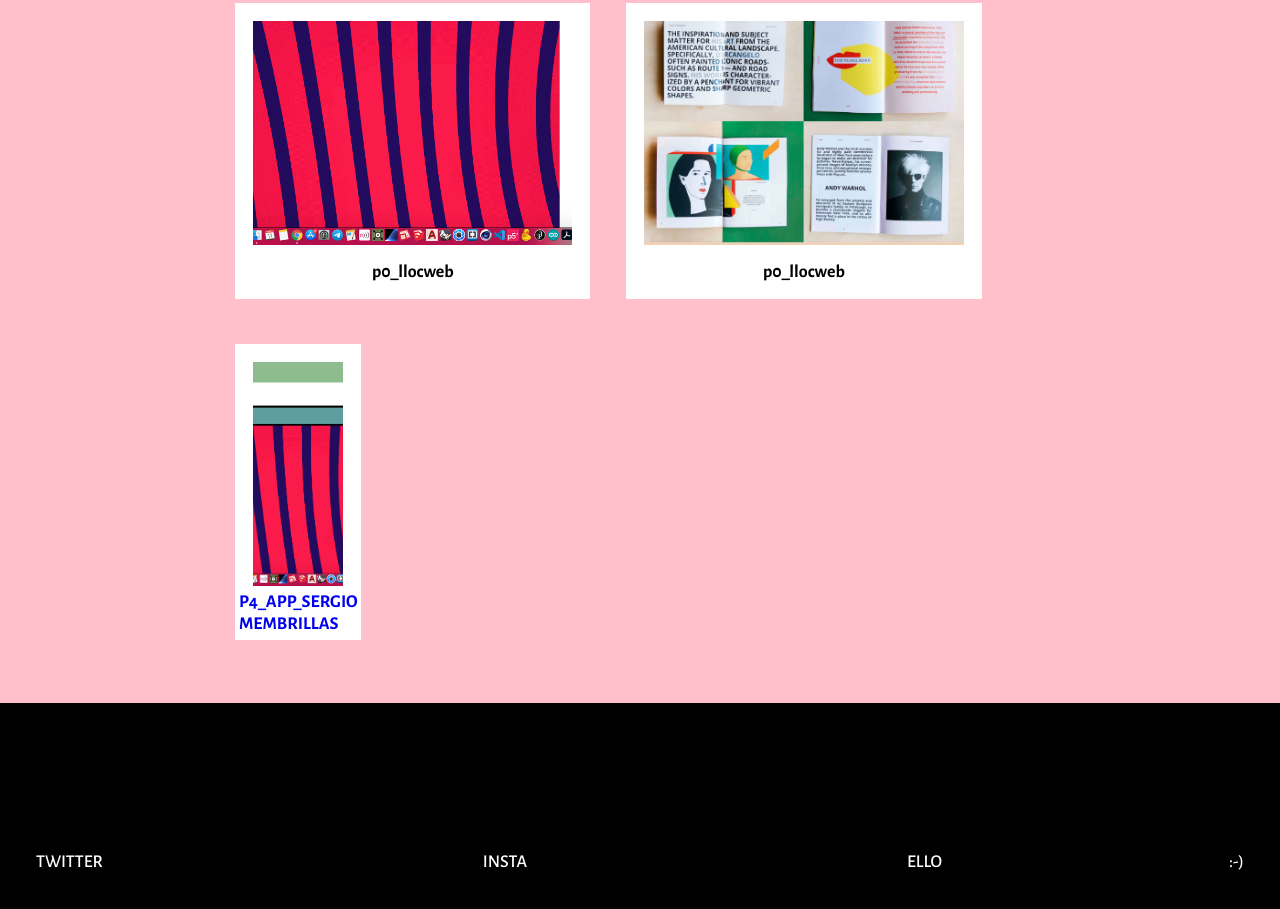
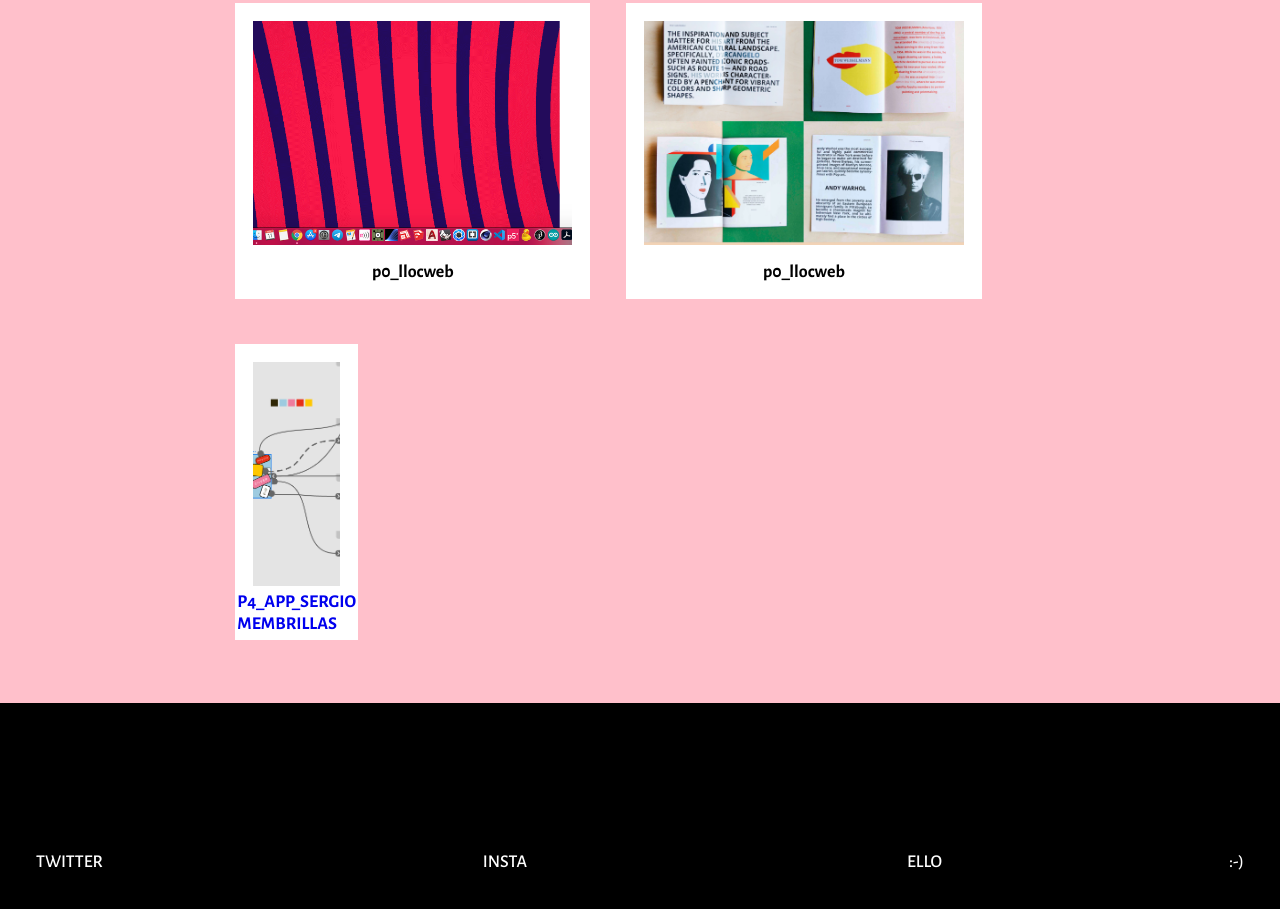
Before and after one commit to arquesm/p1_llocweb_v2, a plain HTML site: page index.html in a window 1280 px wide. Shown: the part 1021-1930 px from the top of the page. Drawn offline with nearby package versions, Linux system fonts and the light colour scheme.

Commit message:
Update index.html

```diff
--- a/index.html
+++ b/index.html
@@ -240,7 +240,7 @@
         <a href="https://xd.adobe.com/embed/0d0dfd31-4d61-479a-8d4e-93215c5be63b-585e/">
             <section>
             <figure>
-                <img src="img/p0_llocweb.png" alt="llocweb">
+                <img src="img/p4_app.png" alt="llocweb">
             </figure>
             <figcaption>
                 <h4>p4_app_sergio membrillas</h4>
```
